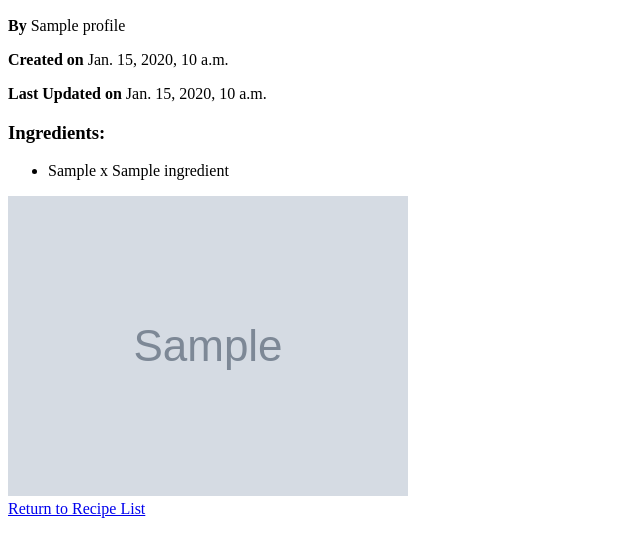
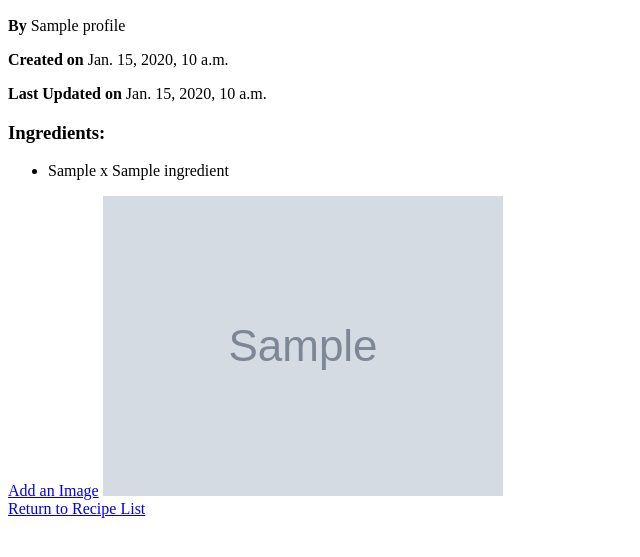
Before and after one commit to ejjaso18/recipebook-jaso-elijem, a Django app: page /recipe/1/ in a window 1280 px wide. Shown: the part 139-696 px from the top of the page, without its empty margins (0-640 px from the left). Run offline with Django 5.2, Linux system fonts and the light colour scheme; the first user in the database is signed in; tables that the repository leaves empty hold one stand-in row (Sample ...).

Commit message:
added the functionality for adding recipe images in user page

```diff
--- a/recipebook/ledger/templates/recipe.html
+++ b/recipebook/ledger/templates/recipe.html
@@ -12,9 +12,10 @@
             <li>{{ ingredient.quantity }} x {{ ingredient.ingredient.name }}</li>
         {% endfor %}
     </ul>
+    <a href = "{% url 'ledger:recipe_add_image' recipe.pk %}"> Add an Image</a>
     {% if recipe.images.all %}
         {% for image in recipe.images.all %}
-            <img src="{{ image.image.url }}" alt="{{ image.decription}}">
+            <img src="{{ image.image.url }}" alt="{{ image.decription }}">
         {% endfor %}
     {% endif %}
     <footer>
--- a/recipebook/ledger/urls.py
+++ b/recipebook/ledger/urls.py
@@ -1,10 +1,11 @@
 from django.urls import path
-from .views import RecipeListView, RecipeDetailView, RecipeCreateView
+from .views import RecipeListView, RecipeDetailView, RecipeCreateView, RecipeImageAddView
 
 urlpatterns = [
     path('recipes/list/', RecipeListView.as_view(), name='recipe_list'),
     path('recipe/<int:pk>/', RecipeDetailView.as_view(), name='recipe'),
     path('recipe/add/', RecipeCreateView.as_view(), name='recipe_create'),
+    path('recipe/<int:pk>/add_image/', RecipeImageAddView.as_view(), name='recipe_add_image'),
 ]
 
 app_name = "ledger"
--- a/recipebook/ledger/views.py
+++ b/recipebook/ledger/views.py
@@ -1,9 +1,10 @@
 from django.views.generic import ListView, DetailView, CreateView
 from django.contrib.auth.mixins import LoginRequiredMixin
 from django.shortcuts import get_object_or_404, redirect, render
+from django.urls import reverse_lazy
 
 from . import models, forms
-from .models import Recipe
+from .models import Recipe, RecipeImage
 from .forms import RecipeForm, IngredientForm, RecipeIngredientForm, RecipeImageForm
 
 class RecipeListView(LoginRequiredMixin, ListView):
@@ -17,7 +18,7 @@ class RecipeDetailView(LoginRequiredMixin, DetailView):
 class RecipeCreateView(LoginRequiredMixin, CreateView):
     template_name = 'recipe_create.html'
 
-    def get(self, request, *args, **kwargs):
+    def get(self, request):
         return render(request, self.template_name, {
             'recipe_form': RecipeForm(),
             'ingredient_form': IngredientForm(),
@@ -67,3 +68,36 @@ class RecipeCreateView(LoginRequiredMixin, CreateView):
             'ingredient_form': ingredient_form,
             'recipe_ingredient_form': recipe_ingredient_form,
         })
+
+class RecipeImageAddView(LoginRequiredMixin, CreateView):
+    model = RecipeImage
+    template_name = "recipe_add_image.html"
+
+    def get(self, request, pk):
+        recipe = get_object_or_404(models.Recipe, pk=pk)
+        return render(request, self.template_name,
+                      {"recipe_add_image_form": RecipeImageForm(),
+                       "recipe": recipe
+                       })
+
+    def post(self, request, pk):
+        print(request.POST)
+        recipe = get_object_or_404(models.Recipe, pk=pk)
+        add_image_form = RecipeImageForm(request.POST, request.FILES)
+        # print(request.POST)
+        if add_image_form.is_valid():
+            # print("gradd")
+            image = add_image_form.save(commit=False)
+            image.recipe = recipe
+            image.save()
+            return redirect('ledger:recipe', pk=pk)
+        return render(request, self.template_name, {
+            "recipe_add_image_form": add_image_form,
+            "recipe": recipe
+        })
+
+    def get_success_url(self):
+        return reverse_lazy(
+            'ledger:recipe_detail',
+            kwargs={'pk': self.kwargs['pk']}
+        )
```
Also changed, not shown: recipebook/ledger/templates/recipe_add_image.html (added, +13 -0 lines).
